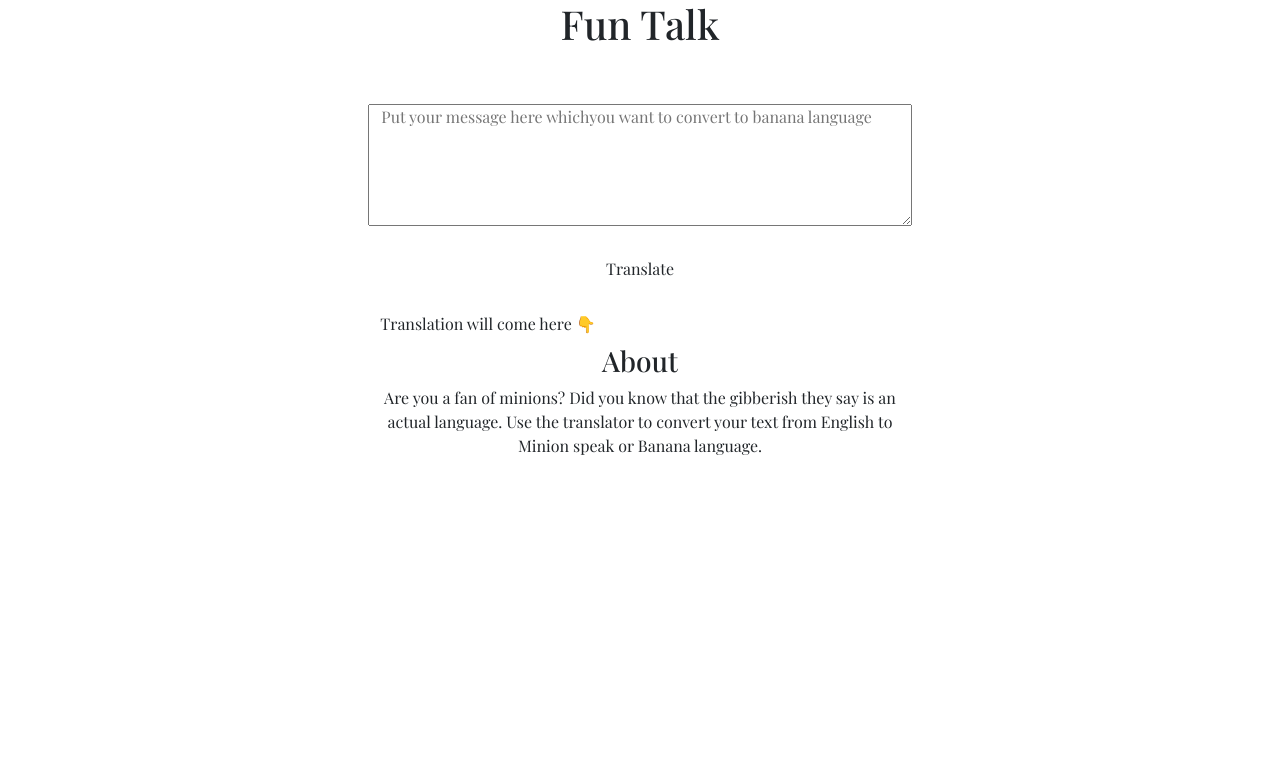
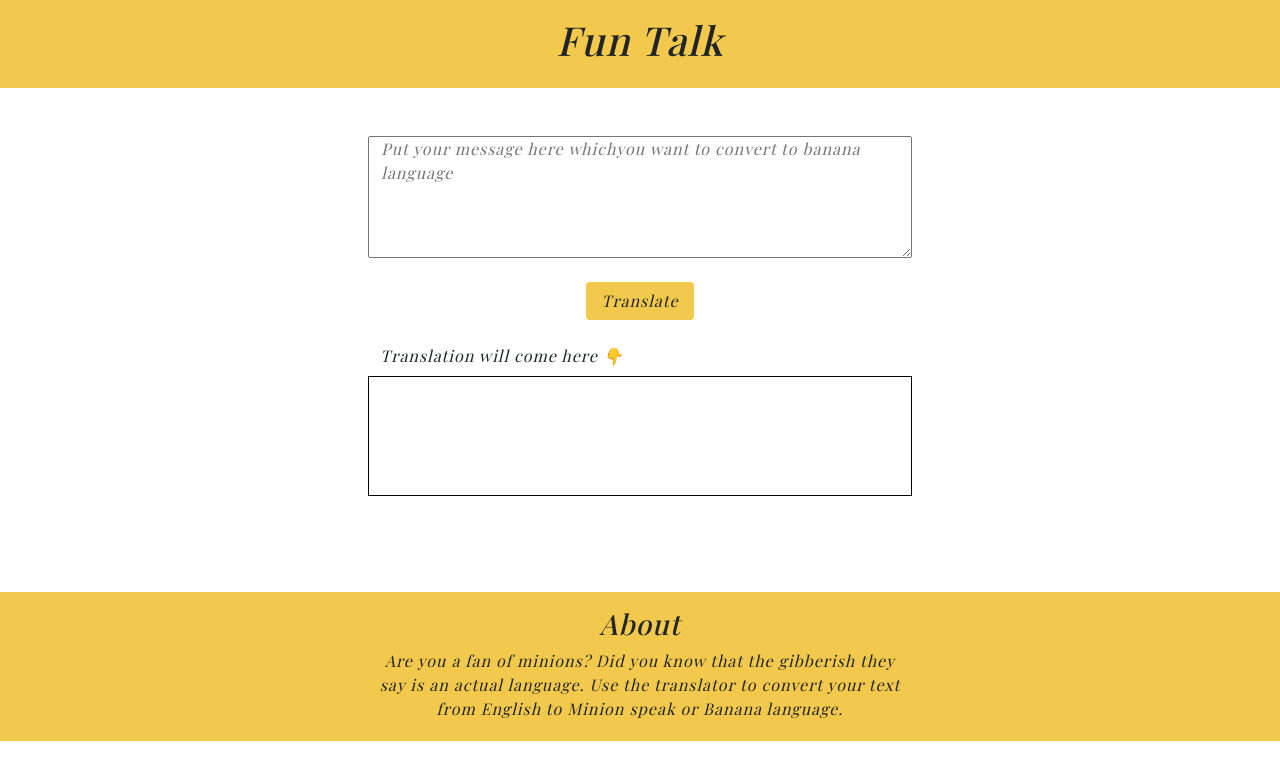
Before and after one commit to jayeshtele/Fun-Translation-App, a plain HTML site: page index.html in a window 1280 px wide. Drawn offline with nearby package versions, Linux system fonts and the light colour scheme; a web font is replaced by a local one.

Commit message:
Update style.css

```diff
--- a/style.css
+++ b/style.css
@@ -3,6 +3,10 @@
     margin: 0;
     padding: 0;
     font-family: 'Playfair Display', serif;
+    font-style: italic;
+}
+body{
+    overflow-x: hidden;
 }
 :root{
     font-size: 16px;
@@ -11,5 +15,22 @@
     --width-break: 600px;
 }
 .top{
-
+    background: var(--primary);
+    padding: 1em;
 }
+.output{
+    border: 1px solid black;
+    height: 15vh;
+    overflow: scroll;
+}
+.bottom{
+    margin-top: 6em;
+    background: var(--primary);
+    padding: 15px 0 4px 0;
+}
+.btn{
+    background:var(--primary);
+}
+h1,h3,p,textarea,div,label,button{
+    letter-spacing: 1px;
+}
```
